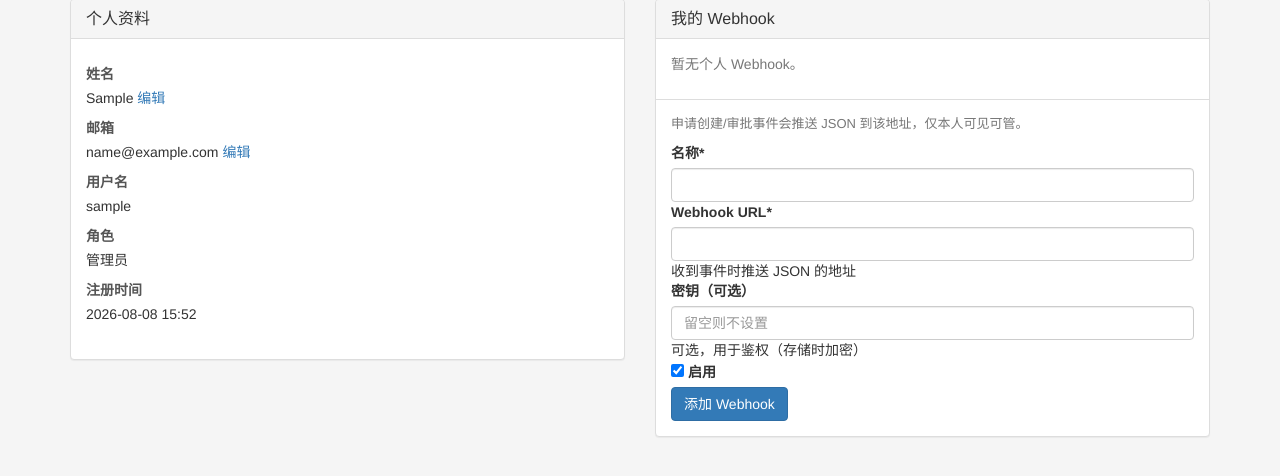
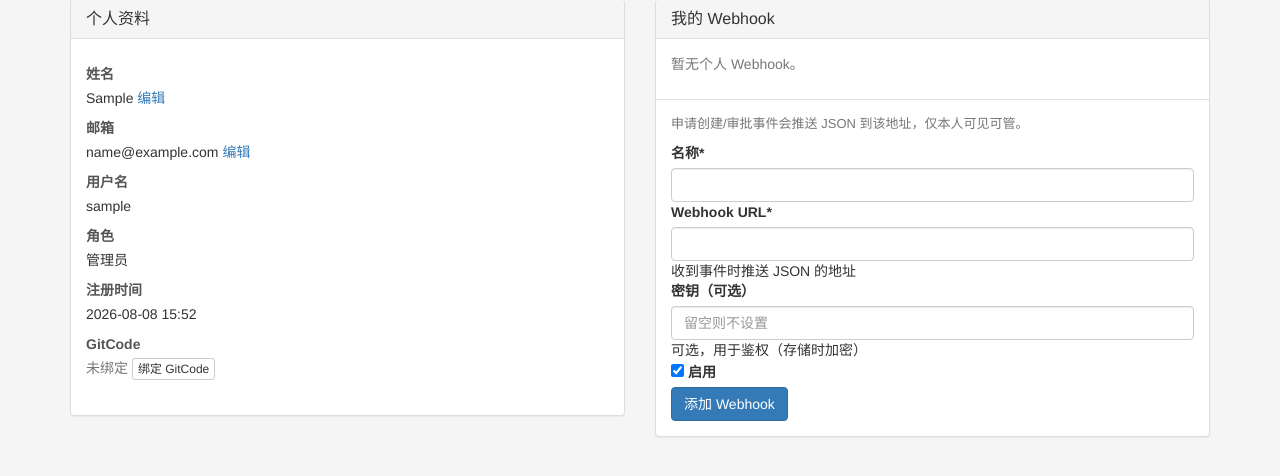
Before and after one commit to yuantao313/no_root_manager, a Django app: page /accounts/profile/ in a window 1280 px wide. Shown: the part 71-547 px from the top of the page. Run offline with Django 5.2, Linux system fonts and the light colour scheme; the visitor is signed in with stand-in values (Sample User, id 1); data that the repository does not hold is empty; some libraries are stand-ins or nearby versions.

Commit message:
feat: 健全账号调度机制——用户可绑定 GitCode，GitCode 用户须先完善资料
- GitCodeBinding 关联表（迁移 0001）：用户与 GitCode id 映射，
  不修改 auth 用户模型（gitcode_id 唯一）
- OAuth 回调绑定优先：已有绑定直接登录绑定用户；
  未绑定则建 gc<id> 用户并记录绑定映射
- GitCode 用户未设置姓名时禁止提交申请（拦截跳个人中心），
  防止 gc<id> 占位身份进入系统
- 个人中心绑定入口：未绑定显示"绑定 GitCode"按钮，
  已绑定展示 gitcode#id；绑定回调校验 state、拒绝重复绑定
- 新增 7 个测试（未设姓名拦截/绑定/绑定后 OAuth 登录），
  共 98 个全部通过

Co-Authored-By: AtomCode (deepseek-v4-flash) <noreply@atomgit.com>

```diff
--- a/accounts/urls.py
+++ b/accounts/urls.py
@@ -10,6 +10,8 @@ urlpatterns = [
     path("profile/", views.profile, name="profile"),
     path("gitcode/login/", views.gitcode_login, name="gitcode_login"),
     path("gitcode/callback/", views.gitcode_callback, name="gitcode_callback"),
+    path("gitcode/bind/", views.gitcode_bind, name="gitcode_bind"),
+    path("gitcode/bind/callback/", views.gitcode_bind_callback, name="gitcode_bind_callback"),
     path("api/username-suggestions/", views.username_suggestions, name="username-suggestions"),
     path("login/", auth_views.LoginView.as_view(
         template_name="accounts/login.html",
--- a/accounts/views.py
+++ b/accounts/views.py
@@ -20,6 +20,7 @@ from .gitcode import (
     exchange_token,
     get_user,
 )
+from .models import GitCodeBinding
 from .username_gen import generate_username_groups
 
 
@@ -115,6 +116,68 @@ def gitcode_login(request):
     return redirect(url)
 
 
+@login_required
+def gitcode_bind(request):
+    """已注册用户绑定 GitCode：跳转授权页（绑定回调）。"""
+    if not settings.GITCODE_CLIENT_ID:
+        messages.error(request, "GitCode 登录未配置（缺少 GITCODE_CLIENT_ID）。")
+        return redirect("accounts:profile")
+    if hasattr(request.user, "gitcode_binding"):
+        messages.info(request, "您已绑定 GitCode 账号，无需重复绑定。")
+        return redirect("accounts:profile")
+    state = secrets.token_urlsafe(16)
+    request.session["gitcode_bind_state"] = state
+    redirect_uri = request.build_absolute_uri(reverse("accounts:gitcode_bind_callback"))
+    url = build_authorize_url(settings.GITCODE_CLIENT_ID, redirect_uri, state)
+    return redirect(url)
+
+
+@login_required
+def gitcode_bind_callback(request):
+    """绑定回调：校验 state、换 token、取用户信息并建立绑定。"""
+    state = request.GET.get("state", "")
+    if state != request.session.pop("gitcode_bind_state", ""):
+        messages.error(request, "GitCode 绑定校验失败（state 不匹配），请重试。")
+        return redirect("accounts:profile")
+
+    code = request.GET.get("code", "")
+    if not code:
+        messages.error(request, "GitCode 未返回授权码。")
+        return redirect("accounts:profile")
+
+    try:
+        token_data = exchange_token(
+            settings.GITCODE_CLIENT_ID,
+            settings.GITCODE_CLIENT_SECRET,
+            code,
+        )
+        access_token = token_data.get("access_token", "")
+        if not access_token:
+            raise GitCodeOAuthError("未获取到 access_token")
+        user_data = get_user(access_token)
+    except GitCodeOAuthError as e:
+        messages.error(request, f"GitCode 绑定失败：{e}")
+        return redirect("accounts:profile")
+
+    user_id = user_data.get("id")
+    if not user_id:
+        messages.error(request, "GitCode 未返回用户 id。")
+        return redirect("accounts:profile")
+
+    # 该 GitCode 账号已被其他用户绑定则拒绝
+    if GitCodeBinding.objects.filter(gitcode_id=user_id).exists():
+        messages.error(request, "该 GitCode 账号已绑定其他用户，无法重复绑定。")
+        return redirect("accounts:profile")
+
+    GitCodeBinding.objects.create(
+        user=request.user,
+        gitcode_id=user_id,
+        gitcode_username=(user_data.get("login") or "")[:100],
+    )
+    messages.success(request, "GitCode 账号绑定成功。")
+    return redirect("accounts:profile")
+
+
 def gitcode_callback(request):
     """GitCode OAuth 回调：校验 state、换 token、取用户信息、自动建号并登录。"""
     state = request.GET.get("state", "")
@@ -141,12 +204,22 @@ def gitcode_callback(request):
         messages.error(request, f"GitCode 登录失败：{e}")
         return redirect("accounts:login")
 
-    # 用户 id 映射：系统用户名固定为 gc<id>，不使用 GitCode 的 login
-    # （login 可被修改，id 不可变，防止映射失效与匿名）
+    # 用户 id 映射：优先用绑定表查找（已注册用户绑定的 GitCode 账号），
+    # 未绑定则创建 gc<id> 用户并记录绑定；不使用 login（可改，防映射失效）
     user_id = user_data.get("id")
     if not user_id:
         messages.error(request, "GitCode 未返回用户 id。")
         return redirect("accounts:login")
+
+    binding = GitCodeBinding.objects.filter(gitcode_id=user_id).first()
+    if binding:
+        # 已绑定：直接登录绑定用户（已注册用户绑定的账号，或历史 gc<id> 用户）
+        user = binding.user
+        login(request, user)
+        messages.success(request, f"欢迎回来，{user.first_name or user.username}。")
+        return redirect("applications:my")
+
+    # 未绑定：创建 gc<id> 用户并记录绑定映射
     username = f"gc{user_id}"
     user, created = User.objects.get_or_create(
         username=username,
@@ -158,9 +231,14 @@ def gitcode_callback(request):
         # 无密码：只能通过 GitCode OAuth 登录
         user.set_unusable_password()
         user.save()
+        GitCodeBinding.objects.create(
+            user=user,
+            gitcode_id=user_id,
+            gitcode_username=(user_data.get("login") or "")[:100],
+        )
     login(request, user)
     if created:
-        # 首次登录：引导设置个人姓名（申请与通知依赖）
+        # 首次登录：引导设置个人姓名（申请与通知依赖，未设置前不能提交申请）
         messages.success(request, "GitCode 登录成功。请先设置个人姓名，再提交申请。")
         return redirect("accounts:profile")
     messages.success(request, f"欢迎回来，{user.first_name or user.username}。")
--- a/applications/views.py
+++ b/applications/views.py
@@ -109,6 +109,11 @@ def my_applications(request):
 @login_required
 def application_create(request):
     """提交新的申请（需登录，身份信息从账号获取）。"""
+    # GitCode 绑定用户必须先完善个人信息（设置姓名）才能提交申请，
+    # 避免以 gc<id> 占位身份进入系统
+    if hasattr(request.user, "gitcode_binding") and not request.user.first_name:
+        messages.warning(request, "请先在个人中心设置姓名，再提交申请。")
+        return redirect("accounts:profile")
     if request.method == "POST":
         form = ApplicationForm(request.POST)
         if form.is_valid():
--- a/templates/accounts/profile.html
+++ b/templates/accounts/profile.html
@@ -28,6 +28,15 @@
                         <dd>{% if user.is_staff %}管理员{% else %}普通用户{% endif %}</dd>
                         <dt>注册时间</dt>
                         <dd>{{ user.date_joined|date:"Y-m-d H:i" }}</dd>
+                        <dt>GitCode</dt>
+                        <dd>
+                            {% if user.gitcode_binding %}
+                            <span class="label label-success">已绑定</span> gitcode#{{ user.gitcode_binding.gitcode_id }}
+                            {% else %}
+                            <span class="text-muted">未绑定</span>
+                            <a href="{% url 'accounts:gitcode_bind' %}" class="btn btn-default btn-xs">绑定 GitCode</a>
+                            {% endif %}
+                        </dd>
                     </dl>
                     <p id="field-actions" style="display:none;">
                         <button type="submit" name="save_profile" class="btn btn-primary btn-sm">保存</button>
```
Also changed, not shown: accounts/models.py (+34 -1 lines), tests/test_oauth.py (+113 -0 lines), accounts/migrations/0001_initial.py (added).
